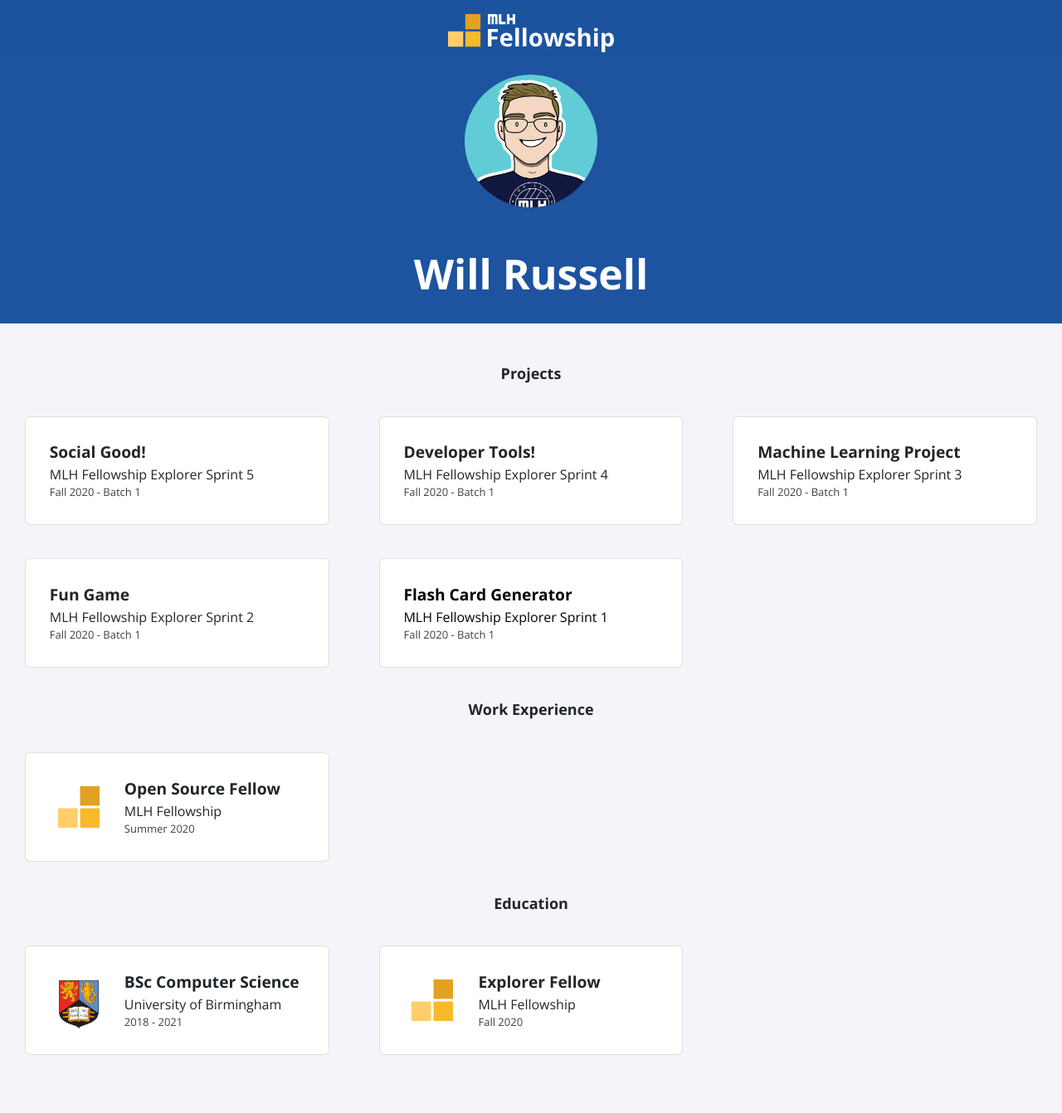
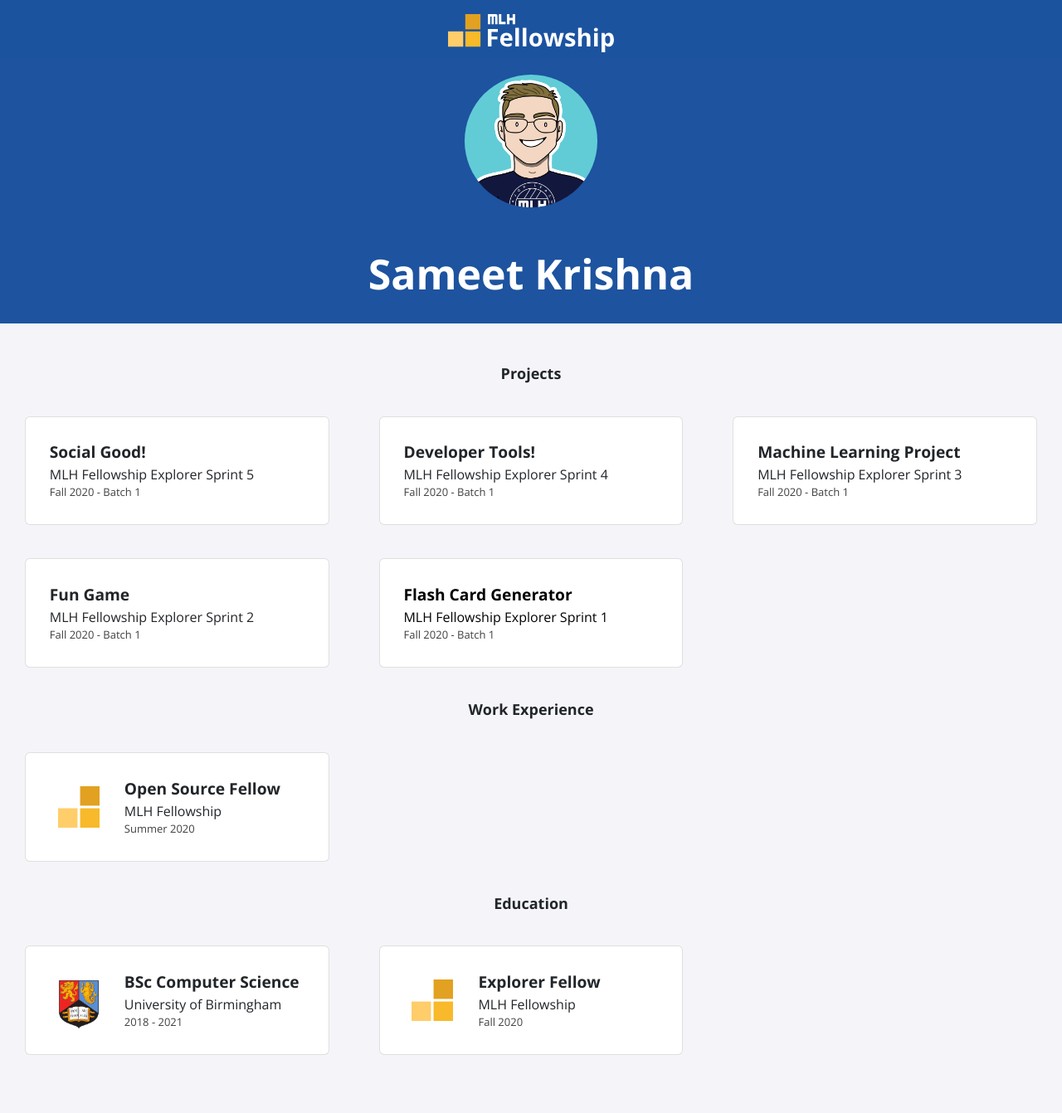
Before and after one commit to krishnasameeth/krishnasameeth.github.io, a Jekyll site: the page built from index.html, in a window 1280 px wide. Shown: the whole page at 83% size. Built offline with Jekyll 4.4.1, drawn with Linux system fonts in a browser that asks for light colours; nearby versions of some CDN libraries; part of the change alters nothing that is shown.

Commit message:
Update _config.yml

```diff
--- a/_config.yml
+++ b/_config.yml
@@ -1,13 +1,11 @@
-title: "Will Russell"
-email: fellowship@mlh.io
+title: "Sameet Krishna"
+email: skris114@asu.edu
 description: >- # this means to ignore newlines until "baseurl:"
-  Write an awesome description for your new site here. You can edit this
-  line in _config.yml. It will appear in your document head meta (for
-  Google search results) and in your feed.xml site description.
+  Software Developer. Hacking my way through life one project at a time.
 baseurl: "/"
 url: "/portfolio-template"
-twitter_username: mlhacks
-github_username:  mlh-fellowship
+twitter_username: krishna_sameeth
+github_username:  krishnasameeth
 
 sass:
   sass_dir: _sass
```
